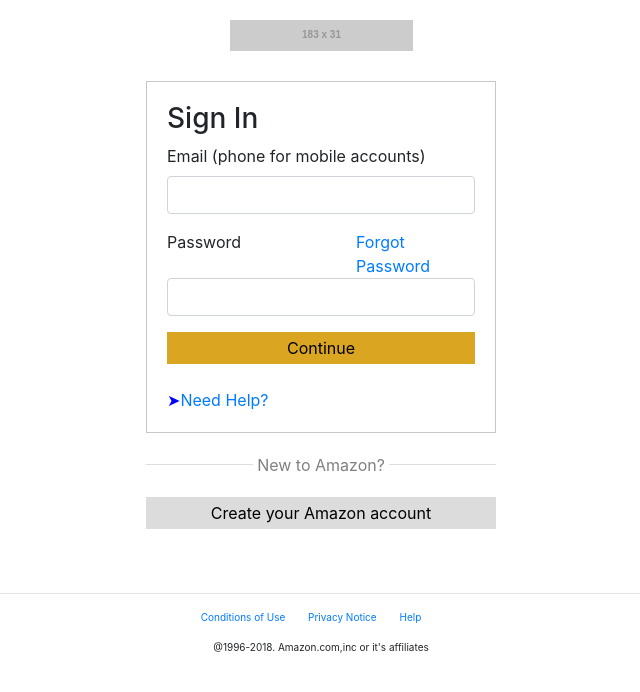
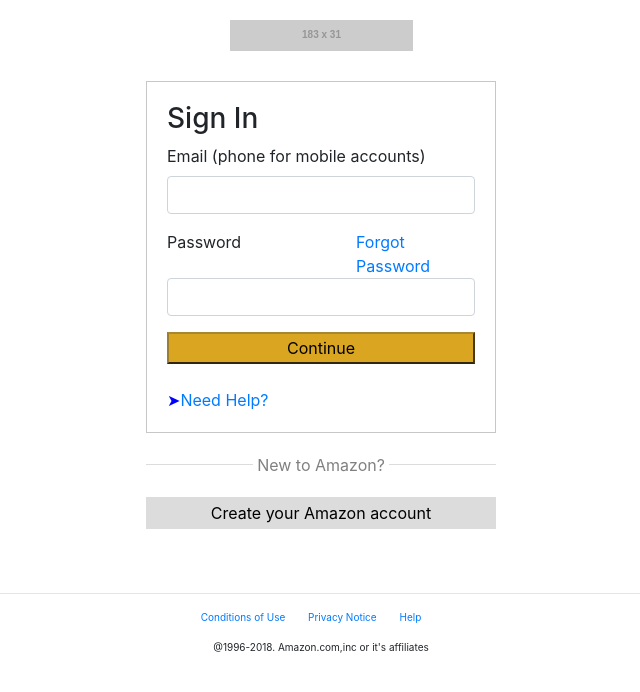
Before and after one commit to cstevenson7/amazon-login2, a plain HTML site: page index.html in a window 1280 px wide. Shown: the whole page, without its empty margins (319-959 px from the left). Drawn offline with nearby package versions, Linux system fonts and the light colour scheme; placeholder pictures from the web are drawn by us.

Commit message:
css changes

```diff
--- a/css/styles.css
+++ b/css/styles.css
@@ -49,7 +49,7 @@ img{
     width: 100%;
     height: 4vh;
     background-color: goldenrod;
-    border:none;
+    border-color: #a88734 #9c7e31 #846a29;
 }
 
 .create-button{
```
